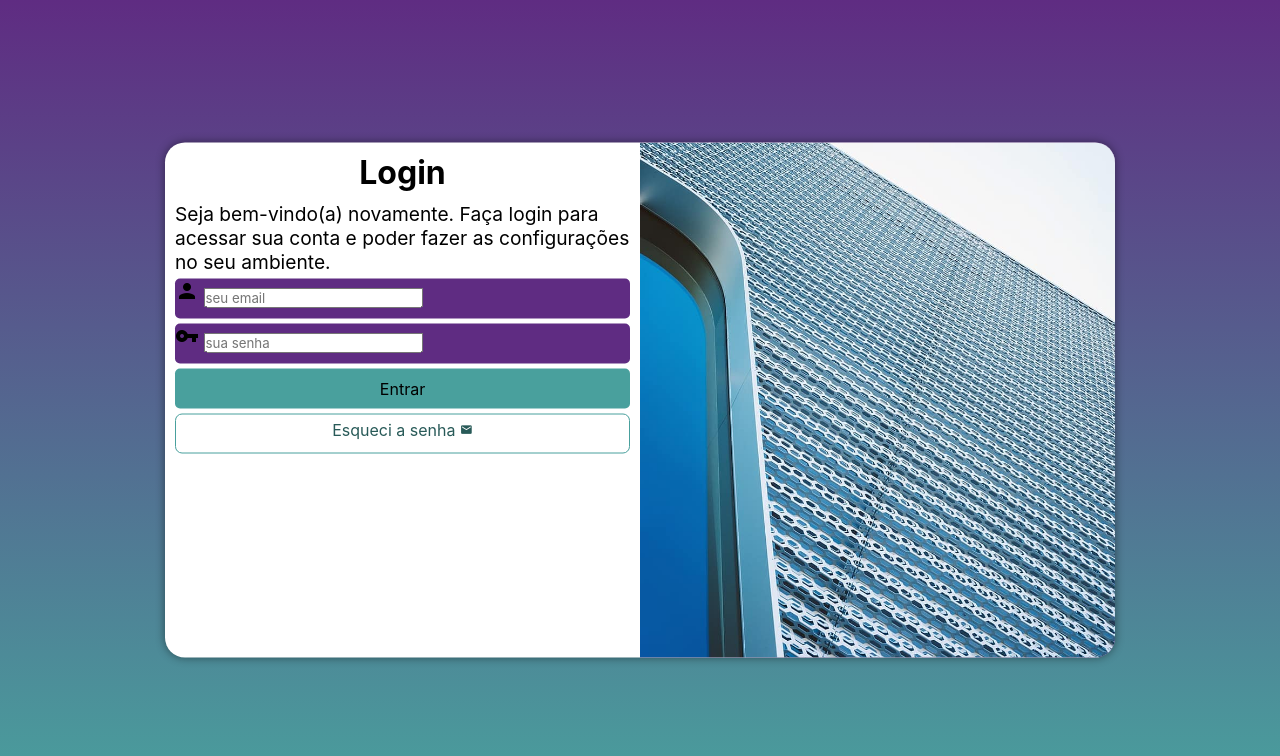
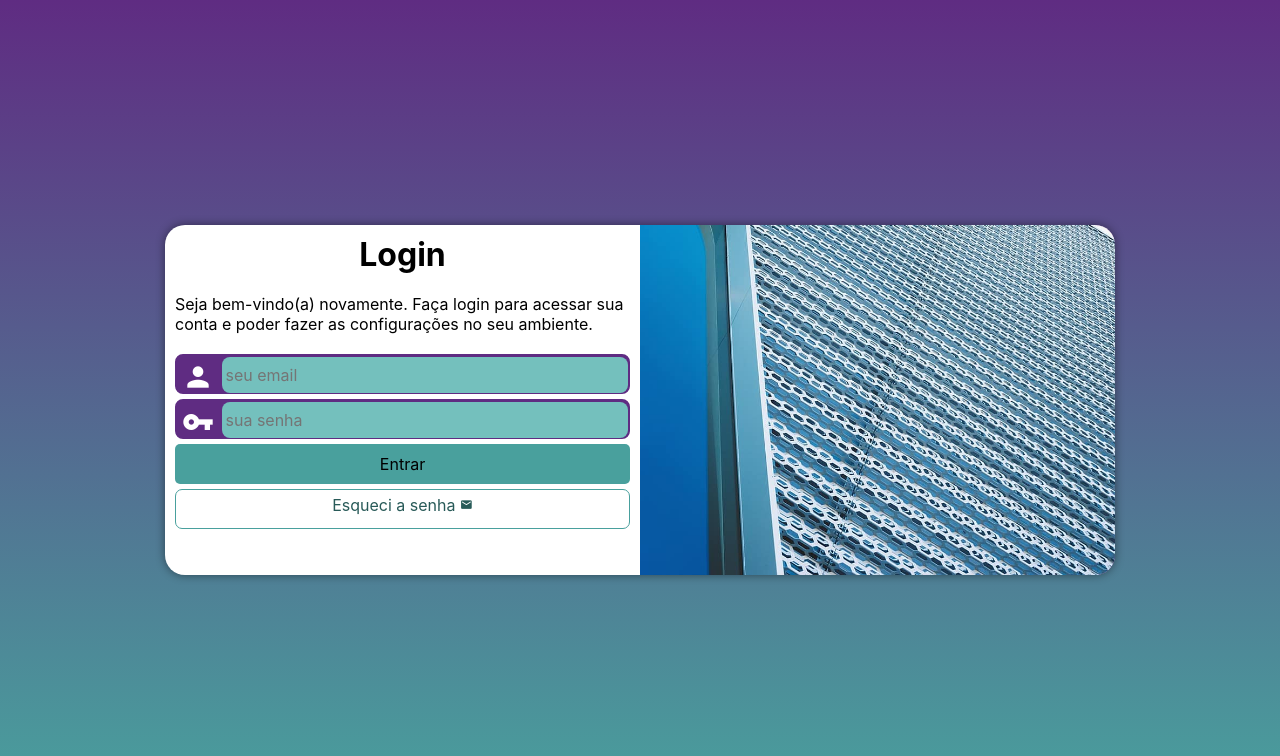
Before and after one commit to JuniorGarciaDev/Projeto-login, a plain HTML site: page index.html in a window 1280 px wide. Drawn offline with Linux system fonts and the light colour scheme.

Commit message:
terminei o projeto

```diff
--- a/estilos/media-query.css
+++ b/estilos/media-query.css
@@ -10,13 +10,14 @@ Grandes telas:acima de 1200px
 
 */
 
-@media screen and (min-width: 768px) and (max-width: 992px) {
+@media screen and (min-width: 768px) and (max-width: 992px)/*Tablet*/ {
 
     body{
         background-image: linear-gradient(to top,#49a09d,#5f2c82);
     }
     section#login{
         width: 80vw;
+        height: 280px;
     }
 
     section#login > div#imagem{
@@ -31,13 +32,14 @@ Grandes telas:acima de 1200px
     }
 }
 
-@media screen and (min-width: 992px) {
+@media screen and (min-width: 992px)/*desktop*/ {
     body{
         background-image: linear-gradient(to top,#49a09d,#5f2c82);
     }
 
     section#login{
     width: 950px;
+    height: 350px;
     }
 
     section#login > div#imagem{
@@ -56,7 +58,8 @@ Grandes telas:acima de 1200px
     }
 
     div#formulario > p{
-        font-size: 1.2em;
+        font-size: 1em;
+        margin: 20px 0px;
     }
 
 }
--- a/estilos/style.css
+++ b/estilos/style.css
@@ -31,16 +31,17 @@ section#login{
     position: absolute;
     top: 50%;
     left: 50%;
-    transform: translate(-50%,-50%);
+
     overflow: hidden;
     background-color: white;
     width: 250px;
-    height: 515px;
+    height: 500px;
     border-radius: 20px;
     box-shadow: 0px 0px 10px rgba(0, 0, 0, 0.459);
 
     transition: width 0.3s,heigth .3s;
     transition-timing-function: ease;
+    transform: translate(-50%,-50%);
 
 }
 
@@ -76,8 +77,32 @@ form > div.campo{
     width: 100%;
     display: block;
     height: 40px;
-    border-radius: 5px;
+    border-radius: 8px;
     margin: 5px 0px;
+    border: 2px solid #5f2c82;
+}
+
+div.campo > span{
+    color: white;
+    font-size: 2em;
+    width: 40px;
+    padding: 5px;
+}
+
+div.campo > input{
+    background-color:#74c0bd ;
+    font-size: 1em;
+    width:calc(100% - 44.5px);
+    height: 100%;
+    border: 0px;
+    border-radius: 8px;
+    padding: 4px;
+    transform: translatey(-12px);
+}
+
+div.campo > input:focus-within{
+    background-color: white;
+    border: none;
 }
 
 form > input[type=submit]{
```
